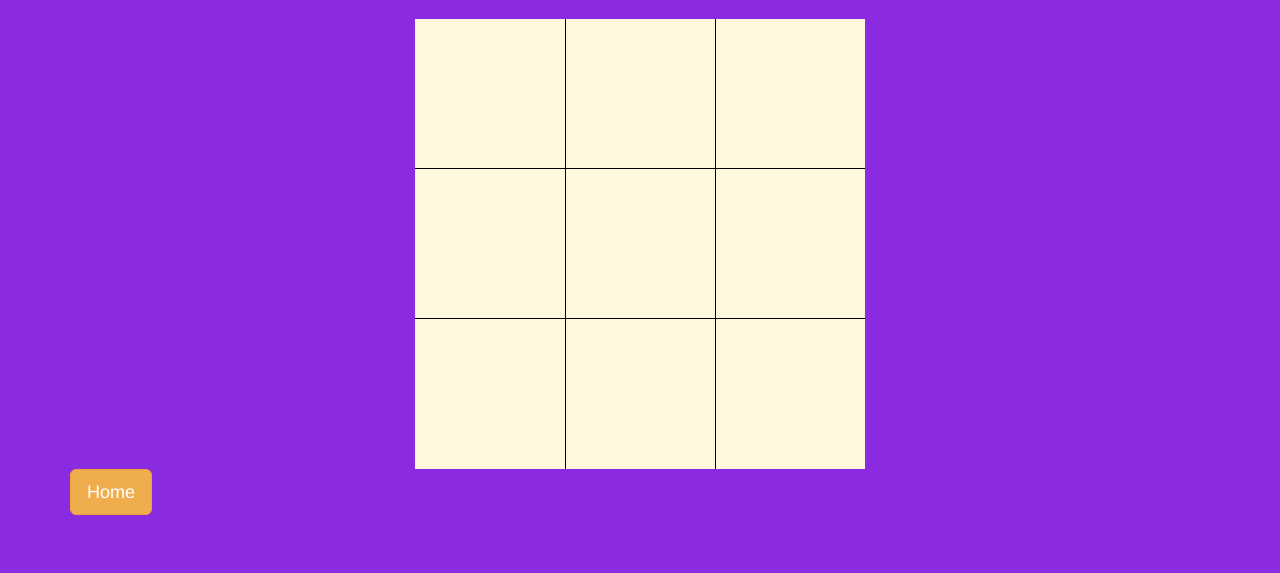
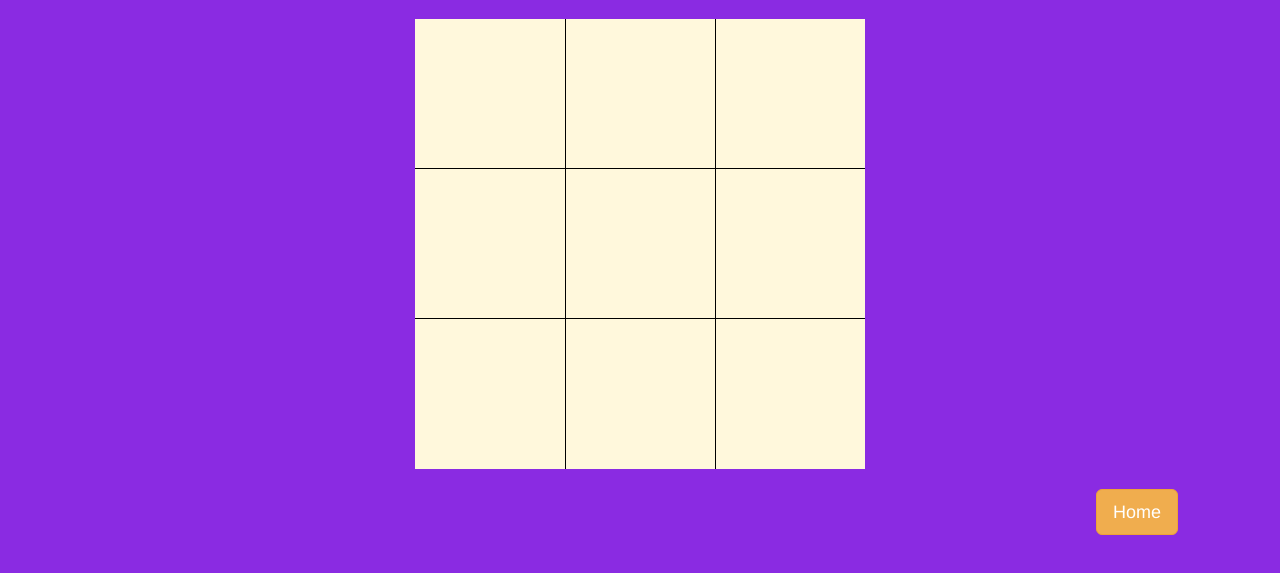
Before and after one commit to 98PrateekSharma/FullStack-1_2020, a plain HTML site: page SmallGamingWork/Tic Tac Toe.html in a window 1280 px wide. Shown: the part 83-656 px from the top of the page. Drawn offline with Linux system fonts and the light colour scheme.

Commit message:
modification-01

```diff
--- a/SmallGamingWork/Tic Tac Toe.html
+++ b/SmallGamingWork/Tic Tac Toe.html
@@ -42,7 +42,10 @@
    background-color: blueviolet;
   }
 
-
+  p{
+   margin-top: 20px;
+   margin-left: 90%;
+  }
   </style>
 </head>
 <body>
@@ -71,10 +74,10 @@
    </tr>
   </table>
 
-  <div class="btn-group">
-   <button type="button" class="btn btn-default btn-warning btn-lg">Home</button>
+  <p><a class="btn btn-primary btn-lg btn-warning" href="index.html" role="button" >Home</a></p>
   </div>
 </div>
 
+
 </body>
 </html>
```
